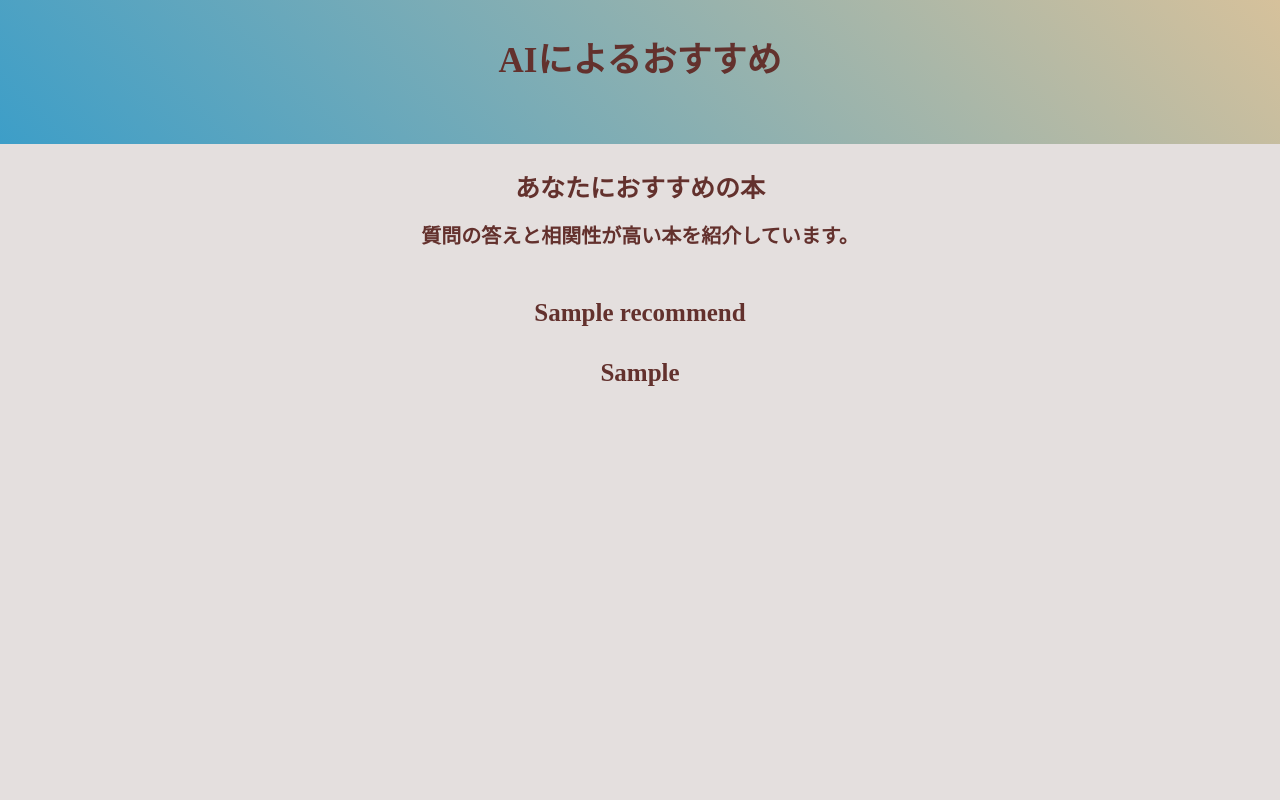
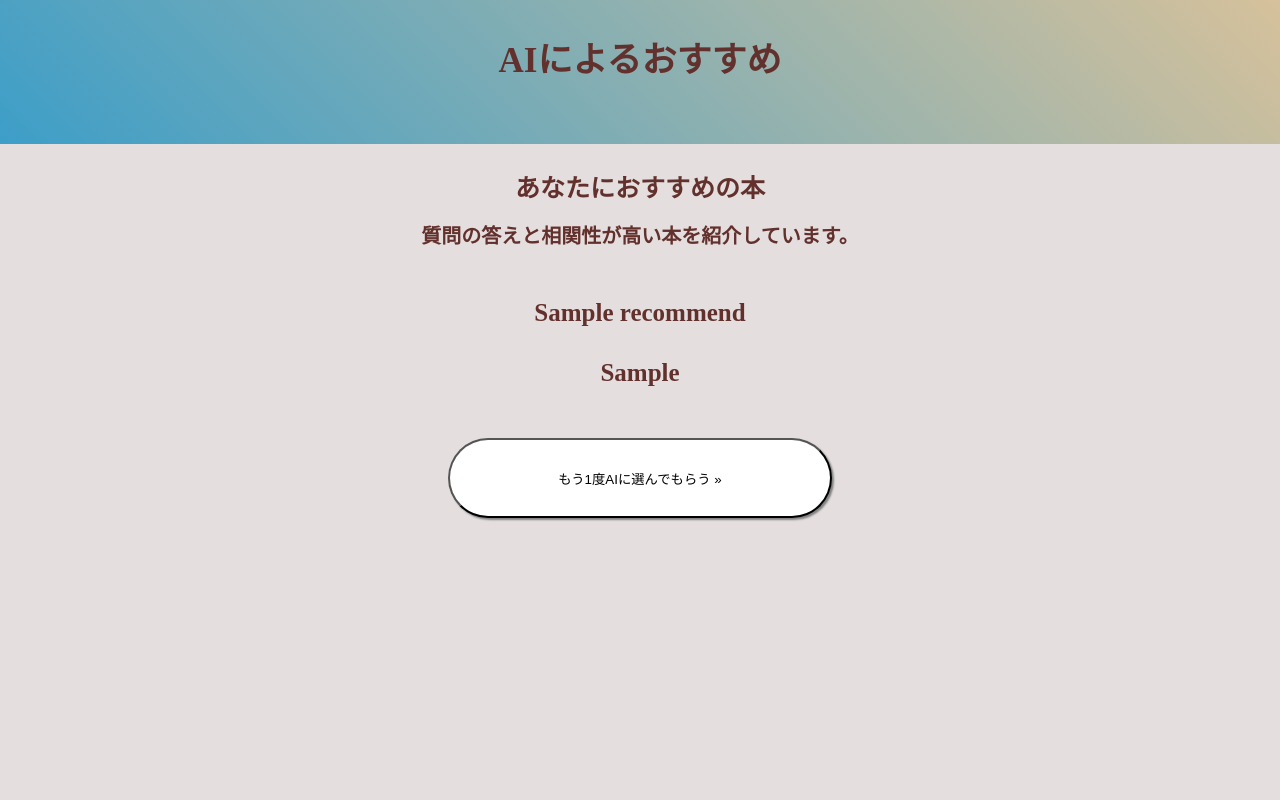
Before and after one commit to kentttea/BookRecommend, a Flask app: template templates/result.html in a window 1280 px wide. Run offline with Flask 2, Linux system fonts and the light colour scheme; the template is opened without the code that fills it: most values are stand-ins (such as "Sample title", 1, 10 or a date in 2020).

Commit message:
third commit

```diff
--- a/templates/result.html
+++ b/templates/result.html
@@ -40,6 +40,12 @@
                 </div>
             </div>
 
+            <div class="result_block">
+                <form action="/question" method="POST" class="text-center">
+                    <button type="submit" class="btn_white text-center">もう1度AIに選んでもらう »</button>
+                </form>
+            </div>
+
 
         </div>
 
```
